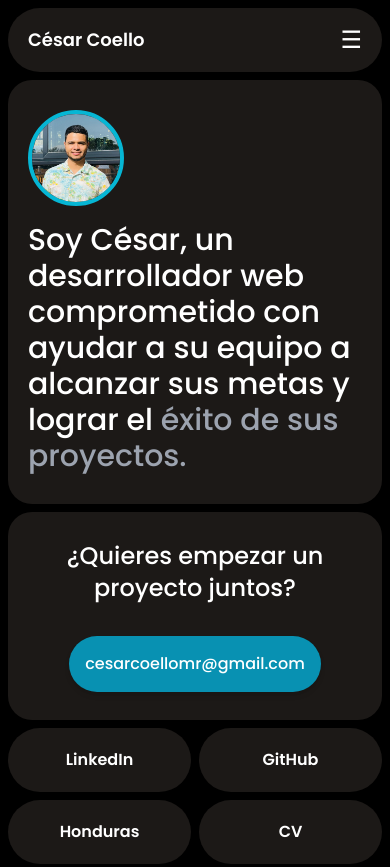
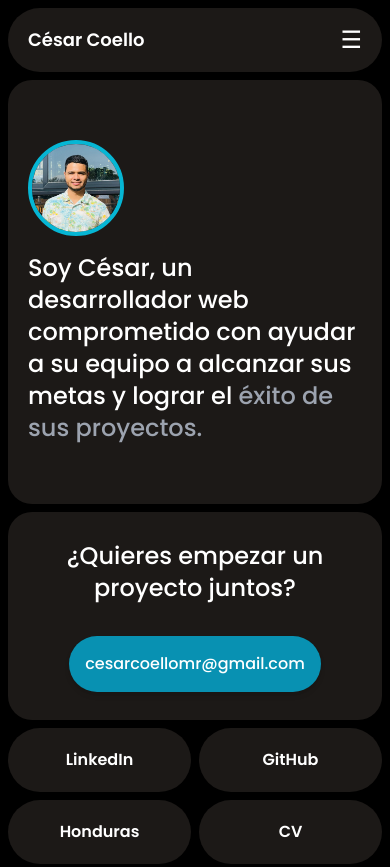
Before and after one commit to cesarcoello/portfolio-cesarcoello, an Astro site: page / in a window 390 px wide. Shown: the top 867 px of the page. Built offline with nearby package versions, Linux system fonts and the light colour scheme; Astro itself is replaced by a stand-in of ours.

Commit message:
tamanio letra en movil

```diff
--- a/src/sections/Home.astro
+++ b/src/sections/Home.astro
@@ -24,7 +24,7 @@ const enlaces = [
     </div>
 
     <!-- Texto principal -->
-    <p class='text-3xl sm:text-4xl md:text-5xl xl:text-6xl font-medium mb-4'>
+    <p class='text-2xl sm:text-4xl md:text-5xl xl:text-6xl font-medium mb-4'>
       Soy <span class='text-white'>César</span>, un desarrollador web
       comprometido con ayudar a su equipo a alcanzar sus metas y lograr el <span
         class='text-gray-400'>éxito de sus proyectos.</span
```
